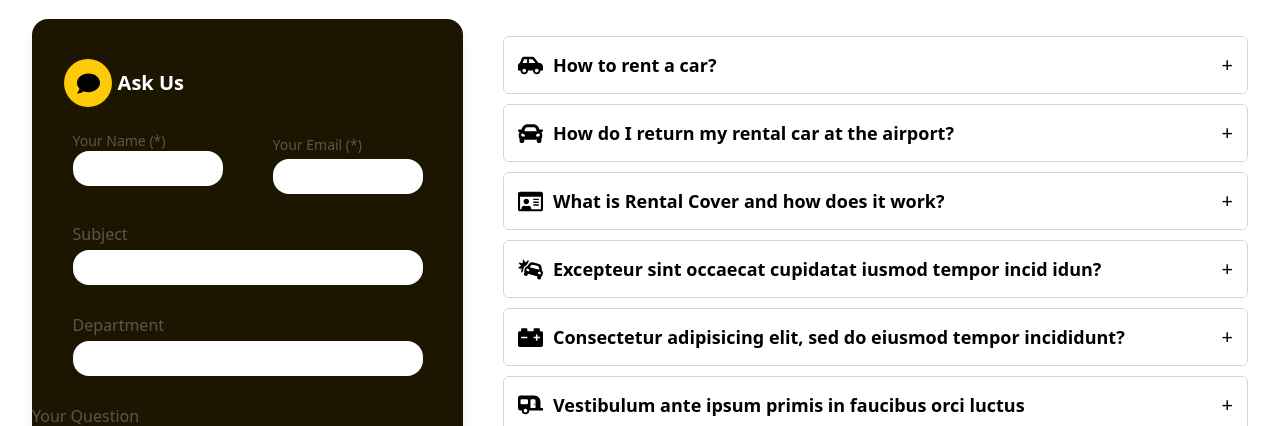
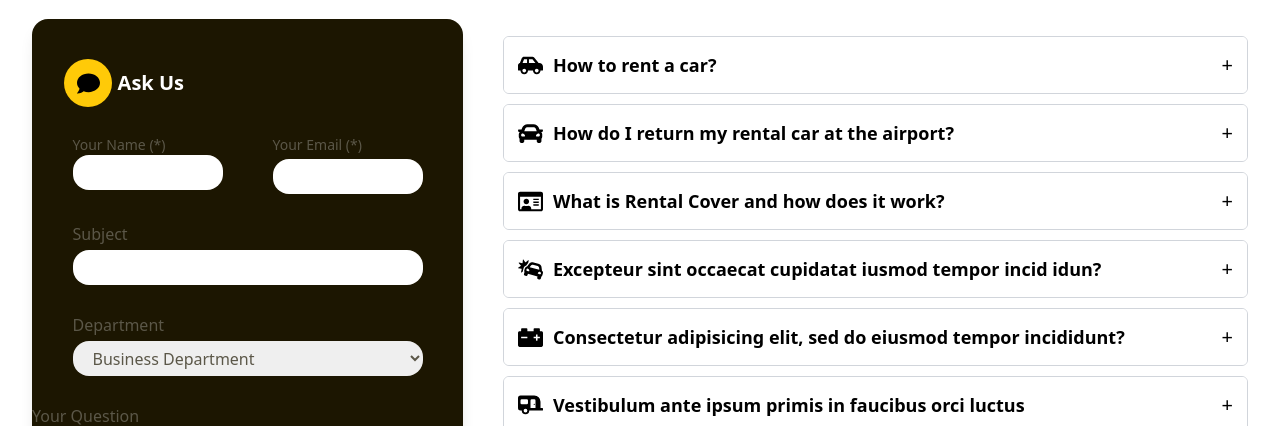
Before and after one commit to itunumide/car-rental, a React (Vite) app: page /faq in a window 1280 px wide. Shown: the part 840-1266 px from the top of the page. Built offline with nearby package versions, Linux system fonts and the light colour scheme.

Commit message:
resolving merge conflicts

```diff
--- a/src/pages/Contact.jsx
+++ b/src/pages/Contact.jsx
@@ -1,79 +1,3 @@
-// import React from 'react'
-// import PagesHero from '../reusables/PagesHero'
-
-// const Contact = () => {
-//   return (
-//     <div>
-//       <PagesHero />
-//       <div className='w-[100%] flex justify-center items-center'>
-//         <div className="container flex justify-center items-center w-[100%] mt-4">
-//           <div className="wrapper flex flex-col justify-center items-center w-[90%]">
-//             <div className="get-in-touch-div flex flex-col justify-center items-center">
-//               <div className="contact-us bg-gray-300 text-customAccordionColor #F1F1F1 p-4 text-center rounded-3xl text-2xl mb-6 w-[250px]">
-//                 Contact us today
-//               </div>
-
-//               <div className="get-in-touch w-[370px] text-center italic text-black text-3xl font-bold mb-8">
-//                 Get in touch with us and ask your <span className='underline text-customYellow'>questions!</span>
-//               </div>
-//             </div>
-
-//             <div className='form-container bg-formBg w-full rounded-2xl'>
-//               <form action="" autoComplete='on' className='flex flex-col justify-center items-center text-customAccordionColor m-10'>
-//                 <div className="name-and-email flex w-full justify-between">
-//                   <div className="name text-sm leading-loose">
-//                     <label htmlFor="">Your Name (*)</label> <br />
-//                     <input type="text"  className='w-[450px] h-[45px] rounded-2xl'/>
-//                   </div>
-
-//                   <div className="email text-sm leading-loose">
-//                     <label htmlFor="">Your Email (*)</label> <br />
-//                       <input type="text" className='w-[450px] h-[45px] rounded-2xl' />
-//                   </div>
-//                 </div> <br />
-
-//                 <div className="phone-and-department flex w-full justify-between">
-//                   <div className="phone text-sm leading-loose">
-//                     <label htmlFor="">Phone</label> <br />
-//                     <input type="text" className='w-[450px] h-[45px] rounded-2xl' />
-//                   </div>
-
-
-//                   <div className="department text-sm leading-loose">
-//                     <label htmlFor="">Department</label> <br />
-//                       <select name="" id="" className='w-[450px] h-[45px] rounded-2xl px-4'>
-//                         <option value="">Business Department</option>
-//                         <option value="">Personal Department</option>
-//                         <option value="">Support Department</option>
-//                         <option value="">Others</option>
-//                       </select>
-//                                 {/* <input type="text" className='w-[450px] h-[45px] rounded-2xl' /> */}
-//                   </div>
-//                 </div> <br />
-
-//                 <div className="question leading-loose">
-//                   <label>Your Question</label> <br />
-//                   <textarea name="message" rows="7" cols="125" id="" className='rounded-2xl'></textarea> <br />
-//                 </div>
-
-//                 <div className="button-div mt-4">
-//                   <button className='bg-customYellow text-black w-[120px] h-7 p-6 rounded-3xl font-bold flex justify-center items-center text-xl'>
-//                     Submit
-//                   </button>
-//                 </div>
-
-//               </form>
-//             </div>
-//           </div>
-//         </div>
-//       </div>
-//     </div>
-//   )
-// }
-
-// export default Contact
-
-
 import React from 'react'
 import PagesHero from '../reusables/PagesHero'
 
@@ -96,7 +20,7 @@ const Contact = () => {
 
                 <div className='form-container bg-formBg w-full rounded-2xl'>
                     <form action="" autoComplete='on' className='flex flex-col justify-center items-center text-customAccordionColor m-10'>
-                        <div className="name-and-email flex w-full justify-between 500px:flex 500px:flex-col">
+                        <div className="name-and-email flex w-full justify-between items-center 500px:flex 500px:flex-col">
                             <div className="name text-sm leading-loose">
                                 <label htmlFor="">Your Name (*)</label> <br />
                                 <input type="text"  className='w-[450px] h-[45px] rounded-2xl 500px:w-[270px]'/>
@@ -104,26 +28,33 @@ const Contact = () => {
 
                             <div className="email text-sm leading-loose mt-5">
                                 <label htmlFor="">Your Email (*)</label> <br />
-                                <input type="text" className='w-[450px] h-[45px] rounded-2xl 500px:w-[300px]' />
+                                <input type="text" className='w-[450px] h-[45px] rounded-2xl 500px:w-[270px]' />
                             </div>
                         </div> <br />
 
-                        <div className="phone-and-department flex w-full justify-between 500px:flex 500px:flex-col">
+                        <div className="phone-and-department flex w-full justify-between items-center 500px:flex 500px:flex-col">
                             <div className="phone text-sm leading-loose">
                                 <label htmlFor="">Phone</label> <br />
-                                <input type="text" className='w-[450px] h-[45px] rounded-2xl 500px:w-[300px]' />
+                                <input type="text" className='w-[450px] h-[45px] rounded-2xl 500px:w-[270px]' />
                             </div>
 
 
                             <div className="department text-sm leading-loose 500px:mt-5">
-                                <label htmlFor="">Department</label> <br />
-                                <input type="text" className='w-[450px] h-[45px] rounded-2xl 500px:w-[300px]' />
+                                <label htmlFor="">Department</label>
+                                <br />
+                                <select name="" id="" className='w-[450px] h-[45px] px-4 rounded-2xl 500px:w-[270px]'>
+                                  <option value="department">Business Department</option>
+                                  <option value="department"></option>
+                                  <option value="department">Personal Department</option>
+                                  <option value="department">Support Department</option>
+                                  <option value="department">Others</option>
+                                </select>
                             </div>
                         </div> <br />
 
                         <div className="question leading-loose">
                             <label>Your Question</label> <br />
-                            <textarea name="message" rows="7" cols="125" id="" className='rounded-2xl 500px:w-[300px]'></textarea> <br />
+                            <textarea name="message" rows="7" cols="125" id="" className='rounded-2xl 500px:w-[270px]'></textarea> <br />
                         </div>
 
                         <div className="button-div mt-4">
--- a/src/pages/FAQ.jsx
+++ b/src/pages/FAQ.jsx
@@ -31,7 +31,7 @@ const FAQs = () => {
               </div>
 
               <form action="" autoComplete='on' className='flex flex-col justify-center items-center text-customAccordionColor'>
-                <div className="name-email flex w-[350px] justify-between 500px:flex 500px:flex-col 500px:leading-4">
+                <div className="name-email flex w-[350px] justify-between items-center 500px:flex 500px:flex-col 500px:leading-4">
                   <div className="name text-sm">
                     <label className=''> Your Name (*)</label> <br />
                     <input type="text"  className='w-[150px] h-[35px] rounded-2xl 500px:w-[350px] 500px:h-[30px]'/>
@@ -52,7 +52,13 @@ const FAQs = () => {
 
                   <div className="department flex flex-col leading-loose">
                     <label>Department</label>
-                    <input type="text" className='w-[350px] h-[35px] rounded-2xl 500px:w-[350px] 500px:h-[30px]'/>
+                    <select name="" id="" className='w-[350px] h-[35px] px-4 rounded-2xl 500px:w-[350px] 500px:h-[30px]'>
+                      <option value="department">Business Department</option>
+                      <option value="department"></option>
+                      <option value="department">Personal Department</option>
+                      <option value="department">Support Department</option>
+                      <option value="department">Others</option>
+                    </select>
                   </div>
                   <br />
 
```
